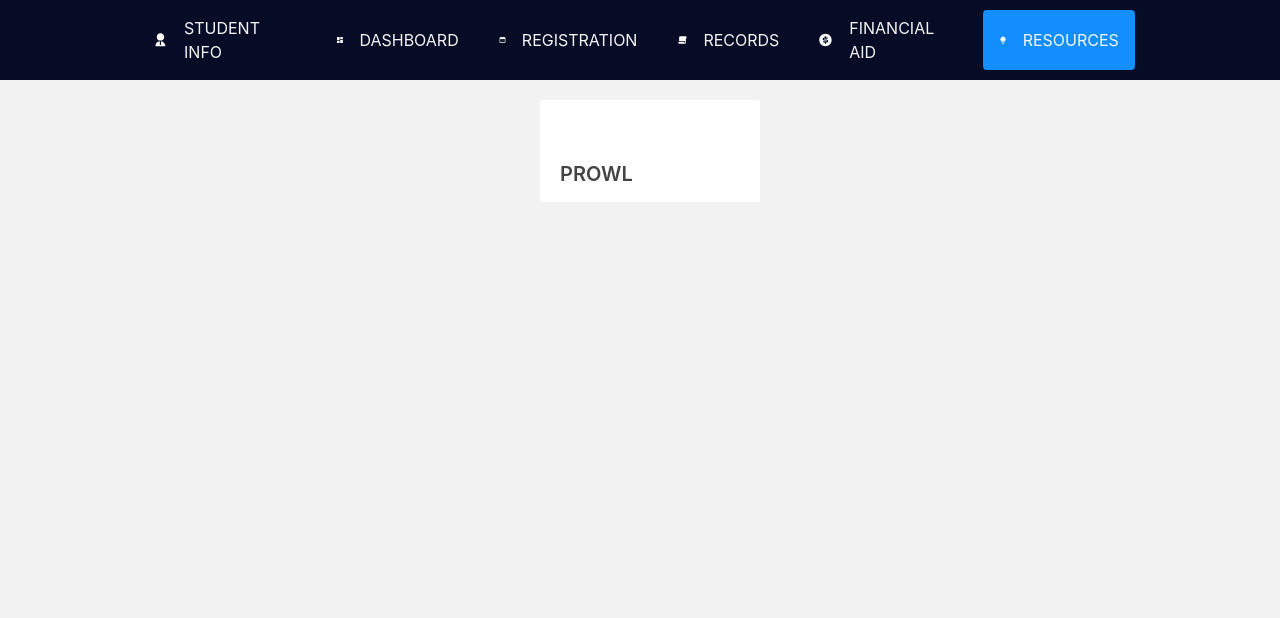
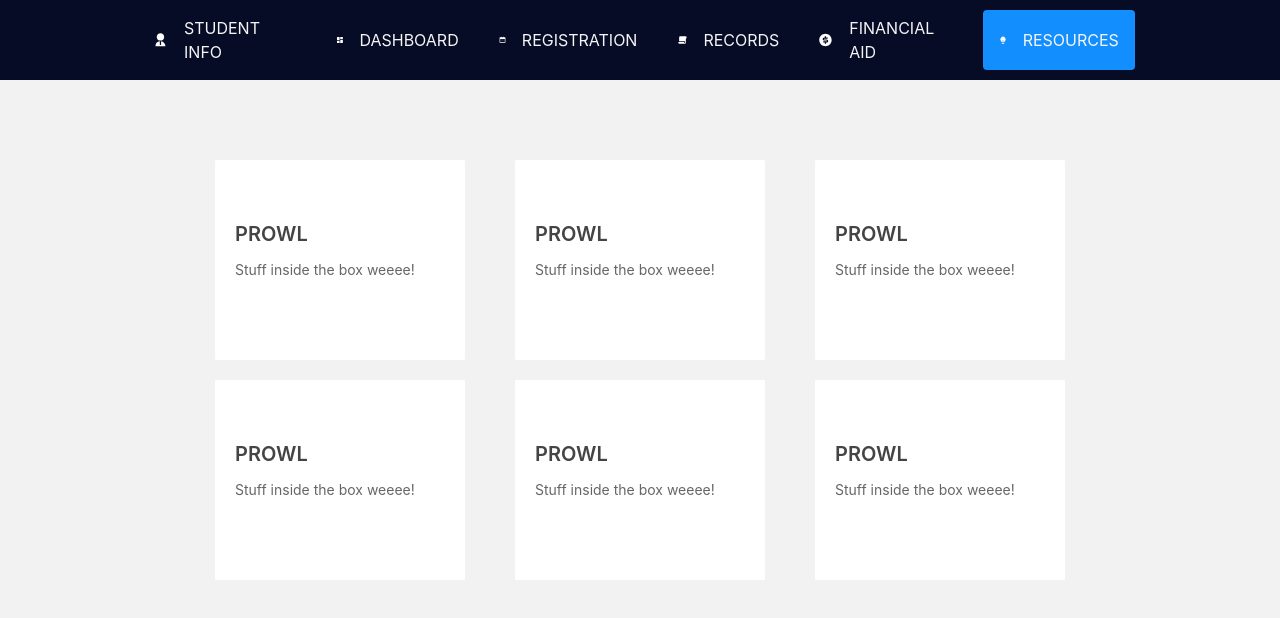
Before and after one commit to TyniTay/Prowlers, a React (Create React App) app: page /resources in a window 1280 px wide. Shown: the top 618 px of the page. Built offline with nearby package versions, Linux system fonts and the light colour scheme; the HTML template or start-up script is replaced by a standard one.

Commit message:
Resources + Scroll problem

```diff
--- a/src/Components/Pages/FinancialAid/FinancialAid.css
+++ b/src/Components/Pages/FinancialAid/FinancialAid.css
@@ -13,7 +13,7 @@
   overflow-y: scroll;
 }
 
-body {
+.body {
   overflow-y: scroll;
 }
 
--- a/src/Components/Pages/Resources/Resources.css
+++ b/src/Components/Pages/Resources/Resources.css
@@ -1,9 +1,8 @@
 .body {
-  padding: 20px;
+  padding: 30px;
   font-family: "Open Sans", sans-serif;
   margin: 50px;
 }
-
 
 .container {
   /* Layout Properties */
@@ -15,26 +14,26 @@
   max-width: 960px;
   margin: 0 auto;
   position: relative;
-  top: 100px;
-  left: 10px;
+  top: 150px;
 }
 
 .column {
   flex-basis: percentage(1/3);
   width: percentage(1/3);
-  padding: 0 10px;
+  padding: 0 15px;
   box-sizing: border-box;
 }
 
-
 .astyle {
   background: #FFFFFF;
-  margin: 0 0 20px;
+  margin: 10px;
   padding: 20px;
   border-radius: 2px;
   box-shadow: 0 2px 6px rgba(#000, 0.2);
   cursor: pointer;
   transition: 0.3s ease;
+  min-width: 250px;
+  min-height: 200px;
 }
 
 .astyle a:hover {
--- a/src/Components/Pages/Resources/Resources.js
+++ b/src/Components/Pages/Resources/Resources.js
@@ -18,6 +18,47 @@ return (
         <p className="atext">Stuff inside the box weeee!</p>
     </text>
     </section>
+
+    <section className="astyle">
+    <text className="column">
+        <h3 className="aresource">Test</h3>
+        <h2 className="atitle">PROWL</h2>
+        <p className="atext">Stuff inside the box weeee!</p>
+    </text>
+    </section>
+
+    <section className="astyle">
+    <text className="column">
+        <h3 className="aresource">Test</h3>
+        <h2 className="atitle">PROWL</h2>
+        <p className="atext">Stuff inside the box weeee!</p>
+    </text>
+    </section>
+
+    <section className="astyle">
+    <text className="column">
+        <h3 className="aresource">Test</h3>
+        <h2 className="atitle">PROWL</h2>
+        <p className="atext">Stuff inside the box weeee!</p>
+    </text>
+    </section>
+
+    <section className="astyle">
+    <text className="column">
+        <h3 className="aresource">Test</h3>
+        <h2 className="atitle">PROWL</h2>
+        <p className="atext">Stuff inside the box weeee!</p>
+    </text>
+    </section>
+
+    <section className="astyle">
+    <text className="column">
+        <h3 className="aresource">Test</h3>
+        <h2 className="atitle">PROWL</h2>
+        <p className="atext">Stuff inside the box weeee!</p>
+    </text>
+    </section>
+
 </div>
 
 </body>
```
